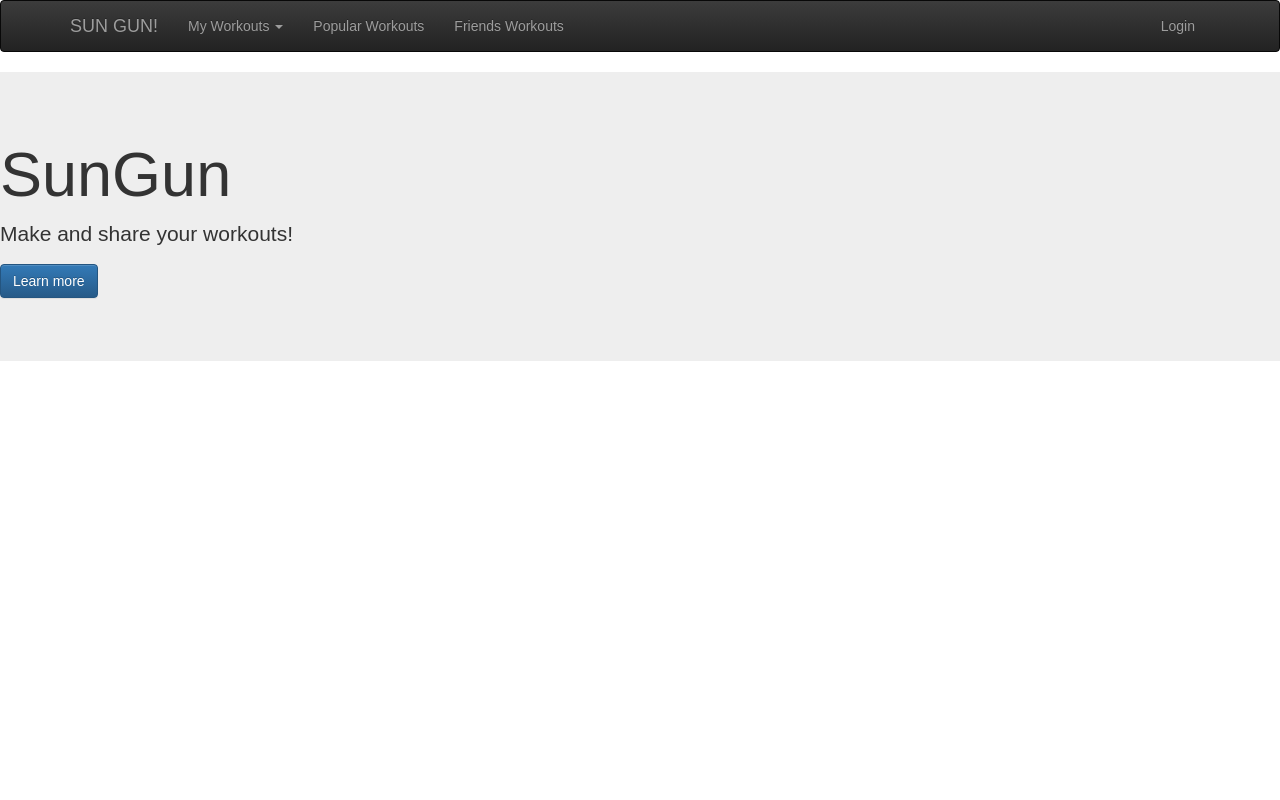
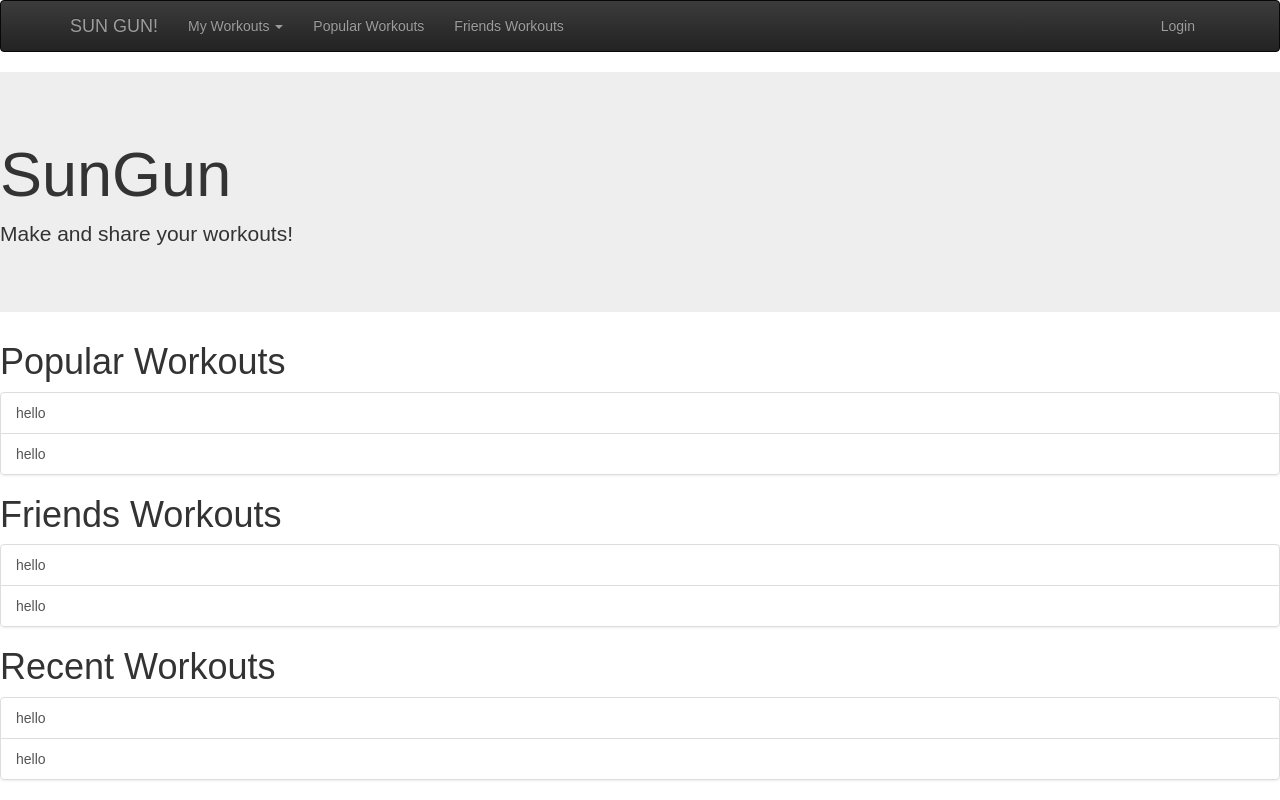
Before and after one commit to rcabral90/sungun, a React (Create React App) app in the folder client/: page / in a window 1280 px wide. Shown: the top 800 px of the page. Built offline with nearby package versions, Linux system fonts and the light colour scheme.

Commit message:
home layout

```diff
--- a/client/src/components/home.js
+++ b/client/src/components/home.js
@@ -1,6 +1,9 @@
 import React from 'react';
-import {Jumbotron, Button} from 'react-bootstrap'
+import {Jumbotron} from 'react-bootstrap'
 import TopNav from './navigation/topNav'
+import ListWorkouts from './listing/listWorkouts'
+
+const test_array = [{link:'login',name:'hello'},{link:'login',name:'hello'}];
 
 const Home = (props) => {
     return (
@@ -11,10 +14,11 @@ const Home = (props) => {
                 <p>
                     Make and share your workouts!
                 </p>
-                <p>
-                    <Button bsStyle="primary">Learn more</Button>
-                </p>
             </Jumbotron>
+            <ListWorkouts header="Popular Workouts" workouts={test_array}/>
+            <ListWorkouts header="Friends Workouts" workouts={test_array}/>
+            <ListWorkouts header="Recent Workouts" workouts={test_array}/>
+            <ListWorkouts header="Favorite Workouts" workouts={test_array}/>
         </div>
     )
 }
--- /dev/null
+++ b/client/src/components/listing/listWorkouts.js
@@ -0,0 +1,18 @@
+import React from 'react';
+import {ListGroup, ListGroupItem} from 'react-bootstrap';
+
+const ListWorkouts = (props) => {
+    const {workouts, header} = props;
+    return (
+        <div>
+            <h1>{header}</h1>
+            <ListGroup>
+                {workouts.map((item, index) => {
+                    return <ListGroupItem href={`#link${item.link}`} key={index}>{item.name}</ListGroupItem>
+                })
+                }
+            </ListGroup>
+        </div>
+    )
+}
+export default ListWorkouts;
--- a/client/src/components/login/login.js
+++ b/client/src/components/login/login.js
@@ -1,5 +1,5 @@
 import React from 'react'
-import {FormGroup, ControlLabel, FormControl, Button, Grid, Row, Col} from 'react-bootstrap'
+import {FormGroup, FormControl, Button, Grid, Row, Col} from 'react-bootstrap'
 
 class Form extends React.Component {
     constructor(props, context) {
@@ -52,7 +52,7 @@ class Form extends React.Component {
 
                         <FormControl.Feedback/>
 
-                        <Button bsStyle="primary">Create Account</Button>
+                        <Button bsStyle="primary">Create Account</Button> <a href="">Forgot Password?</a>
                     </FormGroup>
                 </form>
                 </Col>
--- a/client/src/components/navigation/topNav.js
+++ b/client/src/components/navigation/topNav.js
@@ -34,8 +34,9 @@ const TopNav = () => {
                         <NavDropdown eventKey={1} title="My Workouts" id="myWorkOutsMenu">
                             <MenuItem eventKey={1.1}>Recent</MenuItem>
                             <MenuItem eventKey={1.2}>Favorites</MenuItem>
+                            <MenuItem eventKey={1.3}>All</MenuItem>
                             <MenuItem divider/>
-                            <MenuItem eventKey={1.3}>Create New</MenuItem>
+                            <MenuItem eventKey={1.4}>Create New</MenuItem>
                         </NavDropdown>
                         <NavItem eventKey={2} href="#">
                             Popular Workouts
--- a/client/src/index.css
+++ b/client/src/index.css
@@ -6,6 +6,7 @@ body {
 .loginForm{
   text-align: center;
   padding:5px;
+  margin-top:35%;
 }
 .loginInput{
   margin:3px;
```
Also changed, not shown: client/src/components/listing/list_workouts.js (deleted, +0 -16 lines).
